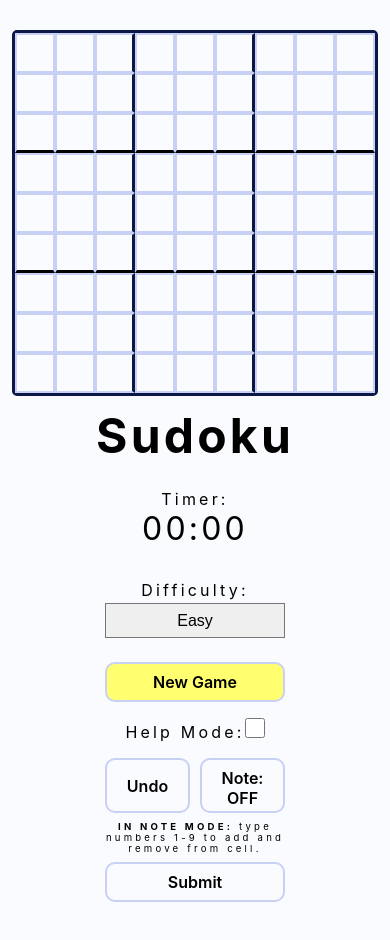
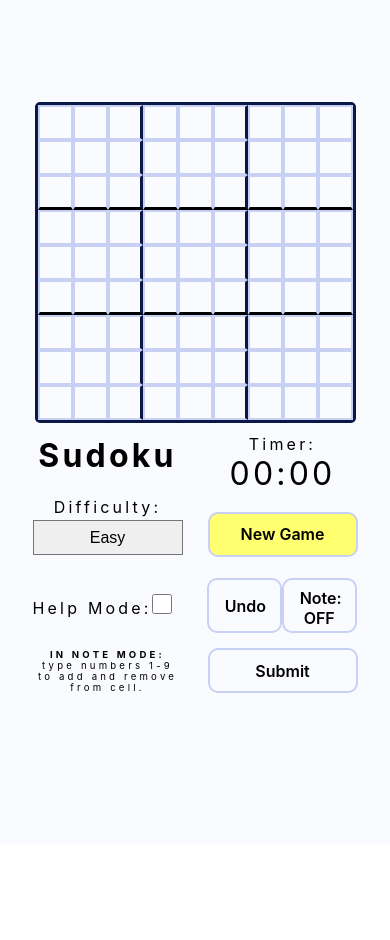
Before and after one commit to tangyvo/sudoku, a React (Create React App) app: page / in a window 390 px wide. Shown: the top 940 px of the page. After the commit the page ends 844 px from the top, so only its background shows below. Built offline with nearby package versions, Linux system fonts and the light colour scheme.

Commit message:
optmised for mobile and fixed bug

```diff
--- a/src/App.js
+++ b/src/App.js
@@ -193,9 +193,20 @@ const App = () => {
     // 1-9 NUBMER KEYS
     else if (e.keyCode >= 49 && e.keyCode <= 57 && focus >= 0 && noteModeOn) {
       handleNote(e.keyCode);
+    }
+    // R KEY
+    else if (e.keyCode === 82) {
+      clearNotes();
     } else {
       return;
     }
+  };
+
+  // CLEAR ALL NOTES FROM ACTIVE CELL
+  const clearNotes = () => {
+    let noteArrayCopy = noteArr;
+    noteArrayCopy[focus][1] = [];
+    setNoteArr(noteArrayCopy);
   };
 
   // ADDS AND REMOVE NUMBER FROM NOTES ARRAY FOR THE FOCUSED BLOCK
@@ -211,7 +222,6 @@ const App = () => {
     } else {
       noteArrayCopy[focus][1].push(input);
     }
-
     setNoteArr(noteArrayCopy);
   };
 
@@ -268,11 +278,11 @@ const App = () => {
   };
 
   // TOGGLE NOTE MODE ON AND OFF
-const handleNoteMode = () => {
-  if (isPlaying) {
-    setNoteModeOn(!noteModeOn)
-  }
-}
+  const handleNoteMode = () => {
+    if (isPlaying) {
+      setNoteModeOn(!noteModeOn);
+    }
+  };
 
   return (
     <>
--- a/src/component/Combinations.jsx
+++ b/src/component/Combinations.jsx
@@ -1,5 +1,5 @@
 export const Winners = [
-  [0, 1, 2, 3, 4, 5, 6, 7, 8, 9],
+  [0, 1, 2, 3, 4, 5, 6, 7, 8],
   [9, 10, 11, 12, 13, 14, 15, 16, 17],
   [18, 19, 20, 21, 22, 23, 24, 25, 26],
   [27, 28, 29, 30, 31, 32, 33, 34, 35],
@@ -25,5 +25,5 @@ export const Winners = [
   [33, 34, 35, 42, 43, 44, 51, 52, 53],
   [54, 55, 56, 63, 64, 65, 72, 73, 74],
   [57, 58, 59, 66, 67, 68, 75, 76, 77],
-  [60, 61, 62, 69, 70, 71, 78, 79, 80]
+  [60, 61, 62, 69, 70, 71, 78, 79, 80],
 ];
--- a/src/component/Menu.jsx
+++ b/src/component/Menu.jsx
@@ -1,6 +1,6 @@
 import React from "react";
 import { isBrowser } from "react-device-detect";
-import Timer from './Timer';
+import Timer from "./Timer";
 
 const Menu = ({
   showModal,
@@ -14,25 +14,37 @@ const Menu = ({
   gridHistory,
   noteModeOn,
   handleNoteMode,
-  toggleHelpMode
+  toggleHelpMode,
 }) => {
   return (
     <nav className="menu">
       <h1 className="title">Sudoku</h1>
+      <div>
         <p className="subtitle">Timer:</p>
         <Timer timer={timer} />
+      </div>
+      <div>
         <p className="subtitle">Difficulty:</p>
         <select className="diffculty" onChange={handleDifficulty}>
           <option value="easy">Easy</option>
           <option value="medium">Medium</option>
           <option value="hard">Hard</option>
         </select>
+      </div>
       <button className="btn btn-start active" onClick={showModal}>
         New Game
       </button>
-      <label className="help-label"> Help Mode:
-      <input type="checkbox" className='help-checkbox' onChange={toggleHelpMode}/>
+      <div>
+        <label className="help-label">
+          {" "}
+          Help Mode:
+          <input
+            type="checkbox"
+            className="help-checkbox"
+            onChange={toggleHelpMode}
+          />
         </label>
+      </div>
 
       <div className="btn-small">
         <button
@@ -48,21 +60,24 @@ const Menu = ({
 
         <button
           className={
-            noteModeOn && isPlaying
+            noteModeOn && isPlaying && isBrowser
               ? "btn btn-notes"
-              : isPlaying
+              : isPlaying && isBrowser
               ? "btn active"
               : "btn"
           }
           onClick={handleNoteMode}
         >
-          {noteModeOn ? "Note: ON" : "Note: OFF"}
+          {noteModeOn && isBrowser ? "Note: ON" : "Note: OFF"}
         </button>
       </div>
 
-        <p className="note-message">
-        <strong>IN NOTE MODE:</strong> {isBrowser ? 'type numbers 1-9 to add and remove from cell.' : 'Note mode is not available on mobile.'}
-        </p>
+      <div className="note-message">
+        <strong>IN NOTE MODE:</strong>{" "}
+        {isBrowser
+          ? "type numbers 1-9 to add and remove from cell."
+          : "Note mode is not available on mobile."}
+      </div>
 
       <button
         className={isFullGrid ? "btn btn-submit active" : "btn btn-submit"}
--- a/src/component/NewGame.jsx
+++ b/src/component/NewGame.jsx
@@ -1,27 +1,32 @@
 import React from "react";
+import { BrowserView } from "react-device-detect";
 
 const NewGame = ({ startGame, showNewGameModal, hideModal }) => {
   return (
     <div className={showNewGameModal ? "modal show" : "modal"}>
       <div className="modal-content">
+        <ol>
           <h3 className="modal-title">HOW TO PLAY SUDOKU</h3>
-        <ul>
           <li>
             Fill in the numbers 1-9 exactly once in every row, column and 3x3
             block area.
           </li>
-          <br />
-          <h3 className="modal-title">Keyboard Controls:</h3>
+          <BrowserView>
+            <h3 className="modal-title">KEYBOARD CONTROLS:</h3>
+            <li>
+              Use <strong>up</strong>, <strong>down</strong>,{" "}
+              <strong>left</strong> & <strong>right</strong> arrow keys to move
+              between cells.
+            </li>
             <li>
               Press the <strong>spacebar</strong> key to toggle note mode on and
               off.
             </li>
             <li>
-            Use <strong>up</strong>, <strong>down</strong>,{" "}
-            <strong>left</strong> & <strong>right</strong> arrow keys to
-            move between cell.
+              Press the <strong>R</strong> key erase all notes from a cell.
             </li>
-        </ul>
+          </BrowserView>
+        </ol>
         <button className="btn btn-newgame" onClick={startGame}>
           Start
         </button>
--- a/src/index.scss
+++ b/src/index.scss
@@ -2,6 +2,7 @@
   margin: 0;
   padding: 0;
   box-sizing: border-box;
+  // border: 1px solid red;
 }
 
 body {
@@ -56,8 +57,8 @@ TYPOGRAPHY
   text-align: center;
 }
 
-h3 {
-  font-size: 1.4rem;
+.modal-title {
+  font-size: 1rem;
   text-decoration: underline;
   margin: 0.5em 0;
 }
@@ -65,6 +66,10 @@ h3 {
 h4 {
   margin: 1em 0;
   color: $secondary;
+}
+
+p {
+  text-align: center;
 }
 
 /* -------------------
@@ -119,7 +124,7 @@ LAYOUT
   flex-direction: column;
   justify-content: flex-start;
   align-items: center;
-  width: 250px;
+  min-width: 250px;
   min-height: calc(50px * 9);
 }
 
@@ -316,9 +321,10 @@ MODALS
   color: $white;
   border-radius: 10px;
   text-align: center;
-  height: 380px;
+  height: 400px;
   width: 450px;
   max-width: 90vw;
+  color: $white;
 
   p {
     font-size: 3rem;
@@ -333,7 +339,7 @@ MODALS
   align-items: center;
   justify-content: center;
   height: 100%;
-  padding: 0 10px;
+  padding: 20px;
 }
 
 .modal-close {
@@ -393,6 +399,10 @@ MOBILE MEDIA QUERIES
     padding: 20px 0;
   }
 
+  .modal {
+    height: 350px;
+  }
+
   .grid {
     margin: 10px 0;
     border: 3px solid $dark-primary;
@@ -401,9 +411,63 @@ MOBILE MEDIA QUERIES
   .block,
   .original,
   .notes {
-    height: 40px;
-    width: 40px;
+    height: 35px;
+    width: 35px;
     font-size: 1.2rem;
     font-weight: 500;
   }
+
+  .menu {
+    display: grid;
+    width: 350px;
+    grid-template-columns: repeat(2, 1fr);
+    min-height: 320px;
+
+    div {
+      width: 150px;
+      justify-self: center;
+      align-self: center;
+    }
+  }
+
+  .title {
+    font-size: 2rem;
+  }
+
+  .timer {
+    margin-bottom: 0;
+  }
+
+  .btn,
+  .btn-small {
+    width: 150px;
+    height: 45px;
+    margin: 0.5em 0;
+    justify-self: center;
+    align-self: center;
+  }
+
+  .btn-small {
+    margin-right: 0.5em;
+    padding: 0.2em;
+
+    .btn {
+      max-width: 75px;
+    }
+  }
+
+  .btn-newgame {
+    grid-row: 1;
+    grid-column: 2;
+  }
+
+  .diffculty {
+    width: 150px;
+  }
+
+  .error {
+    grid-column: 1 / 3;
+    text-align: center;
+    width: 100%;
+  }
 }
```
Lines whose indentation alone changed are shown as unchanged.
